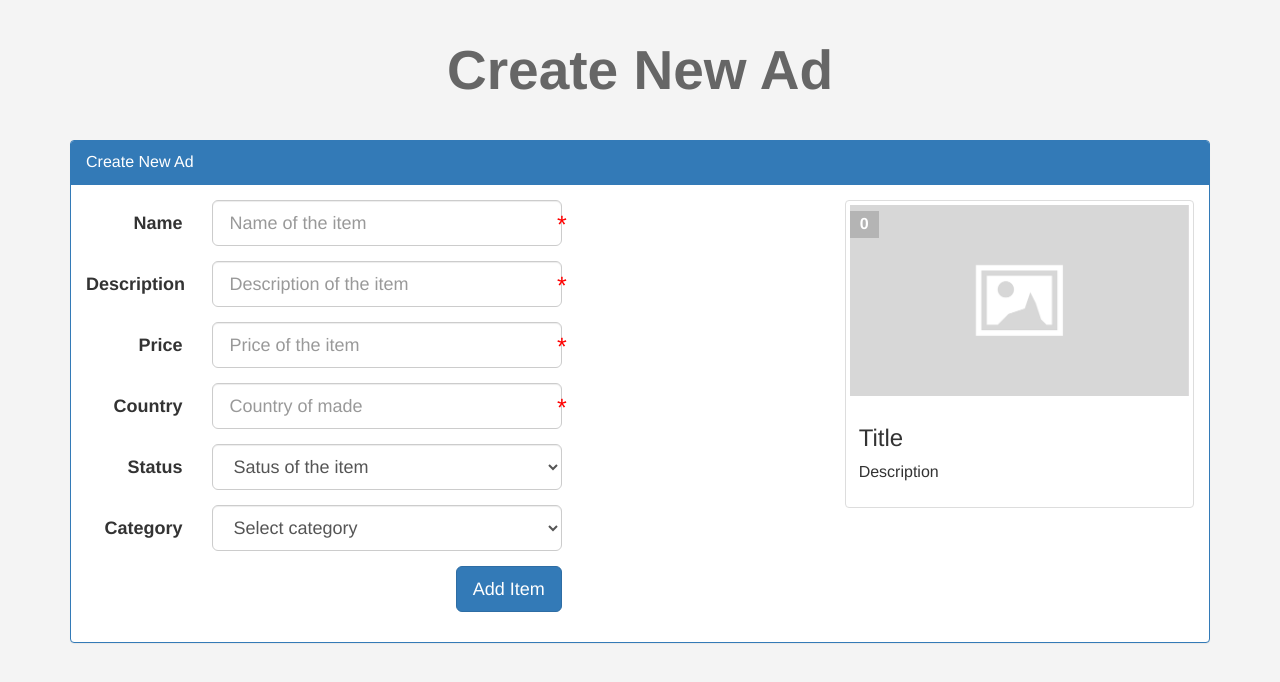
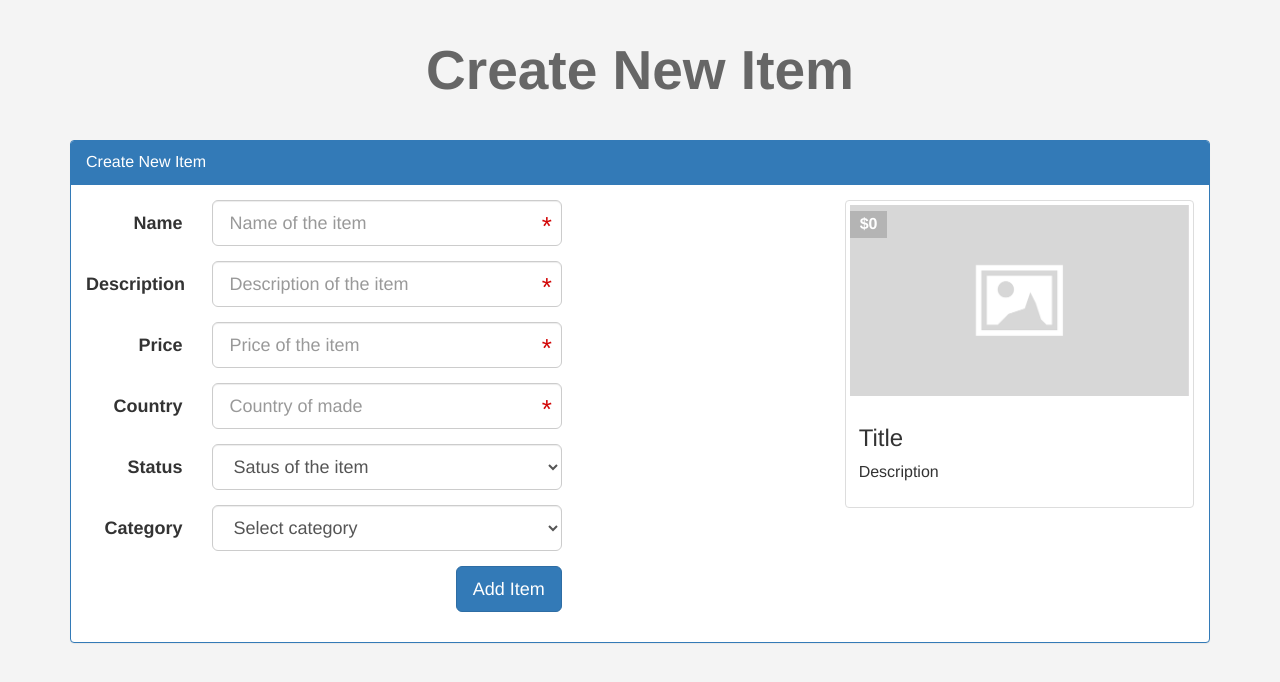
Before and after one commit to samopro/ecommerce_elzero, a PHP site: page /newad.php in a window 1280 px wide. Shown: the part 95-777 px from the top of the page. Run offline with PHP 8.4, Linux system fonts and the light colour scheme; a user stored in the database is signed in; data comes from the database, SQL or seed files in the repository.

Commit message:
Les 101 Add New Item Page

```diff
--- a/layout/css/front.css
+++ b/layout/css/front.css
@@ -15,7 +15,15 @@ body {
 	position: absolute;
 	right: 10px;
 	top: 7px;
-	color: #f00;
+	color: #d20707;
+}
+
+.main-form .asterisk {
+	font-size: 26px;
+	position: absolute;
+	right: 25px;
+	top: 8px;
+	color: #d20707;
 }
 
 h1 {
--- a/layout/js/front.js
+++ b/layout/js/front.js
@@ -39,16 +39,9 @@ $(function () {
 	});
 
 	// Live preview
-	$('.live-name').keyup(function () {
-		$('.live-preview .caption h3').text($(this).val());
-	});
-
-	$('.live-desc').keyup(function () {
-		$('.live-preview .caption p').text($(this).val());
-	});
-
-	$('.live-price').keyup(function () {
-		$('.live-preview .price-tag').text('$' + $(this).val());
+	$('.live').keyup(function () {
+		var value = ($(this).data('class') == '.live-price') ? '$' + $(this).val() : $(this).val();
+		$($(this).data('class')).text(value);
 	});
 
 });
--- a/newad.php
+++ b/newad.php
@@ -2,29 +2,89 @@
 
     session_start();
 
-    $pageTitle = 'Create New Ad';
+    $pageTitle = 'Create New Item';
 
  	include 'init.php';
 
  	if ($_SESSION['user']) {
+
+
+		if ($_SERVER['REQUEST_METHOD'] == 'POST') {
+
+			$formErrors = array();
+
+			$title 		= ltrim(rtrim(filter_var($_POST['name'], FILTER_SANITIZE_STRING)));
+			$desc 		= ltrim(rtrim(filter_var($_POST['description'], FILTER_SANITIZE_STRING)));
+			$price 		= ltrim(rtrim(filter_var($_POST['price'], FILTER_SANITIZE_NUMBER_FLOAT)));
+			$country 	= ltrim(rtrim(filter_var($_POST['country'], FILTER_SANITIZE_STRING)));
+			$status 	= filter_var($_POST['status'], FILTER_SANITIZE_NUMBER_INT);
+			$category 	= filter_var($_POST['category'], FILTER_SANITIZE_NUMBER_INT);
+
+			if (strlen($title) < 3) {
+				$formErrors[] = 'Item Title must be at least 3 characters';
+			}
+
+			if (strlen($desc) < 10) {
+				$formErrors[] = 'Description must be at least 20 characters';
+			}
+
+			if (strlen($country) < 2) {
+				$formErrors[] = 'Country name must be at least 2 characters';
+			}
+
+			if(!is_numeric($price) || $price < 0) {
+				$formErrors[] = 'Item price must be a valid price';
+			}
+
+			if (empty($status)) {
+				$formErrors[] = 'Item status must be not empty';
+			}
+
+			if (empty($category)) {
+				$formErrors[] = 'Item category must be not empty';
+			}
+
+			// Check if there's no error, proceed the update operation
+			if (empty($formErrors)) {
+
+				// Insert userinfo in database
+				$stmt = $db->prepare('INSERT INTO items (Name, Description, Price, Add_Date, Country_Made, Status, Cat_ID, Member_ID)
+									  VALUES (:title, :description, :price, CURDATE(), :country, :status, :cat_id, :user_id)');
+				$stmt->execute(array(
+					'title' 		=> $title,
+					'description'   => $desc,
+					'price'    		=> '$' . $price,
+					'country' 		=> $country,
+					'status' 		=> $status,
+					'cat_id'		=> $category,
+					'user_id'       => $_SESSION['uid']
+				));
+
+				// Echo Success Message
+				$theMsg = '<div class="alert alert-success">' . $stmt->rowCount() . ' Record Added</div>';
+				redirectHome($theMsg, 'profile');
+
+			}
+
+		}
 ?>
 
-<h1 class="text-center">Create New Ad</h1>
+<h1 class="text-center"><?php echo $pageTitle ?></h1>
 
 <div class="create-ad block">
 	<div class="container">
 		<div class="panel panel-primary">
-			<div class="panel-heading">Create New Ad</div>
+			<div class="panel-heading"><?php echo $pageTitle ?></div>
 			<div class="panel-body">
                 <div class="row">
                     <div class="col-md-8">
-                        <form class="form-horizontal" action="<?php echo $_SERVER['PHP_SELF'] ?>" method="POST">
+                        <form class="form-horizontal main-form" action="<?php echo $_SERVER['PHP_SELF'] ?>" method="POST">
                             <!-- Start Name Field -->
 	            		<div class="form-group form-group-lg">
 	            			<label class="col-sm-2 control-label">Name</label>
 	            			<div class="col-sm-10 col-md-6">
-	            				<input type="text" name="name" class="form-control live-name" required="required"
-	            				placeholder="Name of the item">
+	            				<input type="text" name="name" class="form-control live" required="required"
+	            				placeholder="Name of the item" data-class=".live-title">
 	            			</div>
 	            		</div>
 	            		<!-- End Name Field -->
@@ -32,8 +92,8 @@
 	            		<div class="form-group form-group-lg">
 	            			<label class="col-sm-2 control-label">Description</label>
 	            			<div class="col-sm-10 col-md-6">
-	            				<input type="text" name="description" class="form-control live-desc" required="required"
-	            				placeholder="Description of the item">
+	            				<input type="text" name="description" class="form-control live" required="required"
+	            				placeholder="Description of the item" data-class=".live-desc">
 	            			</div>
 	            		</div>
 	            		<!-- End Description Field -->
@@ -41,8 +101,8 @@
 	            		<div class="form-group form-group-lg">
 	            			<label class="col-sm-2 control-label">Price</label>
 	            			<div class="col-sm-10 col-md-6">
-	            				<input type="text" name="price" class="form-control live-price" required="required"
-	            				placeholder="Price of the item">
+	            				<input type="text" name="price" class="form-control live" required="required"
+	            				placeholder="Price of the item" data-class=".live-price">
 	            			</div>
 	            		</div>
 	            		<!-- End Price Field -->
@@ -98,15 +158,24 @@
                     </div>
                     <div class="col-md-4">
                         <div class="thumbnail item-box live-preview">
-						    <span class="price-tag">0</span>
+						    <span class="price-tag live-price">$0</span>
 						    <img class="img-responive" src="image.jpeg" alt="iamge">
 						    <div class="caption">
-							    <h3>Title</h3>
-							    <p>Description</p>
+							    <h3 class="live-title">Title</h3>
+							    <p class="live-desc">Description</p>
 						    </div>
 					   </div>
                     </div>
-                </div>
+				</div>
+				<!-- Start Looping Through Errors -->
+				<?php
+					if (!empty($formErrors)) {
+						foreach($formErrors as $error) {
+							echo '<div class="alert alert-danger">' . $error . '</div>';
+						}
+					}
+				?>
+				<!-- End Looping Through Errors -->
 			</div>
 		</div>
 	</div>
```
Also changed, not shown: login.php (+4 -4 lines).
